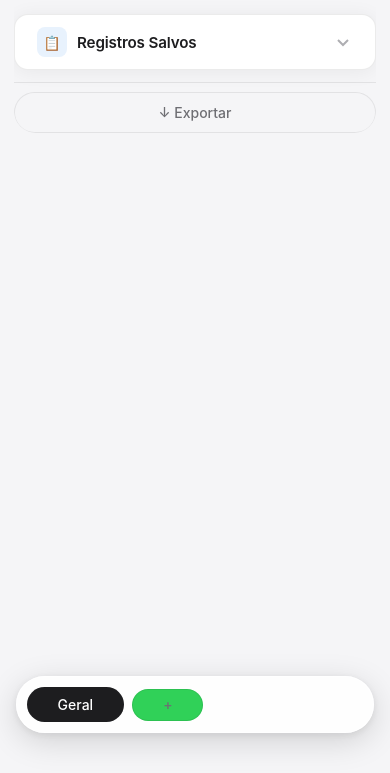
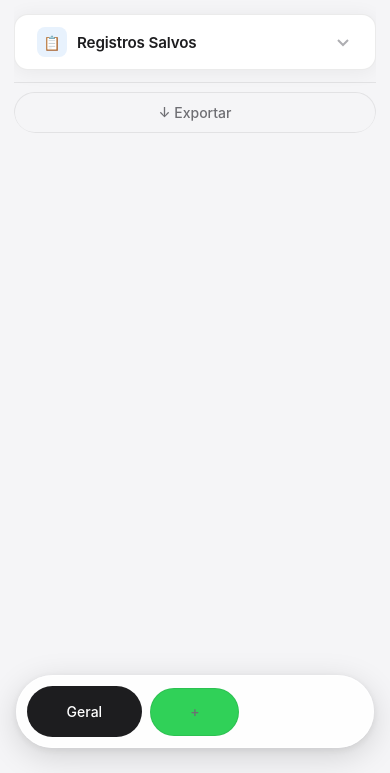
Before and after one commit to welintongomes/hora, a plain HTML site: page index.html in a window 390 px wide. Shown: the part 71-844 px from the top of the page. Drawn offline with Linux system fonts and the light colour scheme.

Commit message:
Add files via upload

```diff
--- a/index.html
+++ b/index.html
@@ -88,7 +88,7 @@
         }
 
         .tab {
-            padding: 8px 18px;
+            padding: 16px 39px;
             background: var(--surface);
             border: 1.5px solid var(--border);
             border-radius: 30px;
@@ -850,7 +850,7 @@
             }
 
             .tab {
-                padding: 8px 30px;
+                padding: 16px 39px;
                 /* background: var(--surface); */
                 border: 1.5px solid var(--border);
                 border-radius: 30px;
@@ -870,7 +870,7 @@
                 max-width: stretch;
                 overflow-x: scroll;
                 position: fixed;
-                bottom: 20px;
+                bottom: 5px;
                 right: 4%;
                 left: 4%;
                 display: flex;
```
